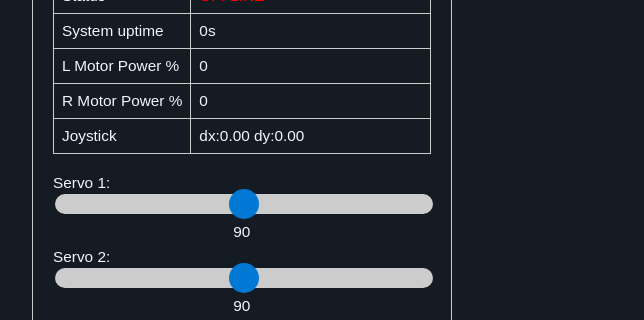
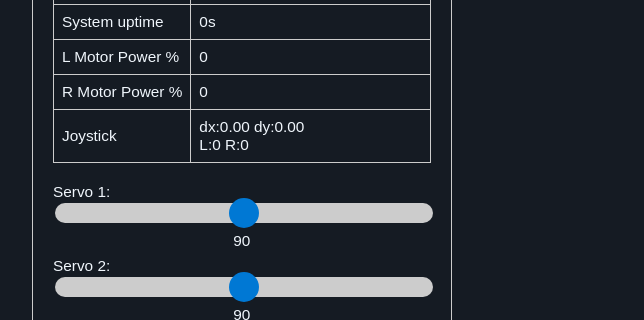
Before and after one commit to dmarszk/esprover, a plain HTML site: page web/index.html in a window 1280 px wide. Shown: the part 250-570 px from the top of the page, 0-644 px from the left. Drawn offline with Linux system fonts and the light colour scheme; no server answers.

Commit message:
Transform joystick into motor power cmd

```diff
--- a/web/main.css
+++ b/web/main.css
@@ -20,6 +20,7 @@
 
   #parent-container {
     width: 100vw;
+    height: 100%;
     display: flex;
     justify-content: center;
     align-items: center;
--- a/web/main.js
+++ b/web/main.js
@@ -17,13 +17,40 @@ var joystick = new VirtualJoystick({
 
 let lastMotorCommand = Date.now();
 function calculateMotorCommand(deltaX, deltaY) {
+    r = Math.sqrt(deltaX * deltaX + deltaY * deltaY) / STICK_RADIUS;
+    if (r > 1) {
+        r = 1;
+    }
+    alpha = Math.atan2(deltaY, deltaX);
+
+    alphaDeg = alpha * 180 / Math.PI;
+    alphaDeg = (alphaDeg + 360) % 360; // Normalize to [0, 360)
+    if (alphaDeg > 0 && alphaDeg <= 90) {
+        // Bottom-right quadrant
+        L = r * Math.cos(alpha * 2); // transition from 1 to -1
+        R = -r; // Full back speed for right motor
+    } else if (alphaDeg > 90 && alphaDeg <= 180) {
+        // Bottom-left quadrant
+        L = -r; // Full back speed for left motor
+        R = r * Math.cos(alpha * 2); // transition from -1 to 1
+    } else if (alphaDeg > 180 && alphaDeg <= 270) {
+        // Top-left quadrant
+        L = -r * Math.cos(alpha * 2); // transition from -1 to 1
+        R = r; // Full forward speed for right motor
+    } else if (alphaDeg > 270 && alphaDeg < 360) {
+        // Top-right quadrant
+        L = r; // Full forward speed for left motor
+        R = -r * Math.cos(alpha * 2); // transition from 1 to -1
+    } else {
+        L = 0;
+        R = 0;
+    }
     return {
-        L: deltaX.toFixed(),
-        R: deltaY.toFixed()
+        L: (L * 100).toFixed(),
+        R: (R * 100).toFixed(),
     };
 }
-function sendMotorCommand(deltaX, deltaY) {
-    motorCmd = calculateMotorCommand(deltaX, deltaY);
+function sendMotorCommand(motorCmd) {
     const now = Date.now();
     if (now - lastMotorCommand > MOTOR_COMMAND_DEADTIME) {
         lastMotorCommand = now;
@@ -43,14 +70,14 @@ function sendMotorCommand(deltaX, deltaY) {
 }
 setInterval(function () {
     var outputEl = document.getElementById('joystick-status');
+    motorCmd = calculateMotorCommand(joystick.deltaX(), joystick.deltaY());
     outputEl.innerHTML = ''
         + ' dx:' + joystick.deltaX().toFixed(2)
         + ' dy:' + joystick.deltaY().toFixed(2)
-        + (joystick.right() ? ' right' : '')
-        + (joystick.up() ? ' up' : '')
-        + (joystick.left() ? ' left' : '')
-        + (joystick.down() ? ' down' : '')
-    sendMotorCommand(joystick.deltaX(), joystick.deltaY());
+        + ' <br>'
+        + ' L:' + motorCmd.L
+        + ' R:' + motorCmd.R;
+    sendMotorCommand(motorCmd);
 }, 1 / 30 * 1000);
 
 // Set camera stream source dynamically
```
